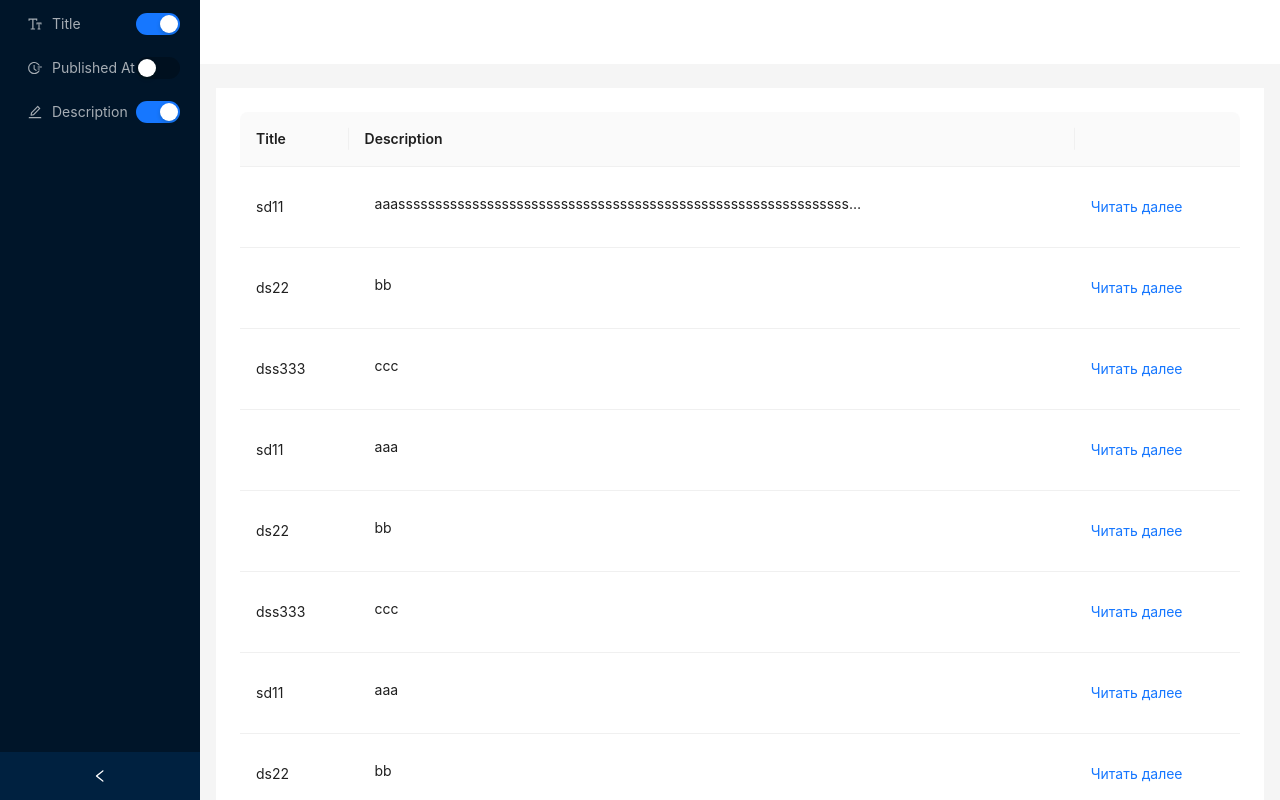
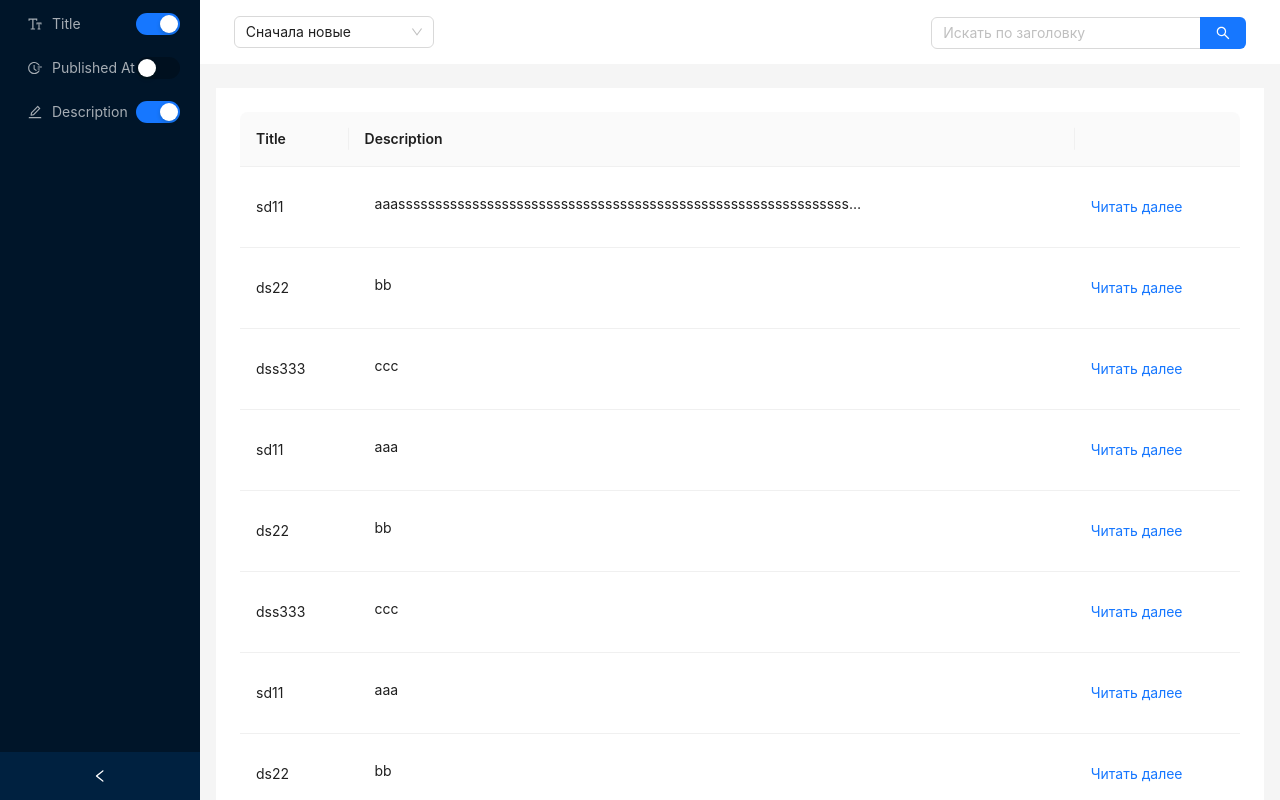
Before and after one commit to likermusic/sobes-it-pro, a React (Create React App) app: page / in a window 1280 px wide. Shown: the top 800 px of the page. Built offline with nearby package versions, Linux system fonts and the light colour scheme.

Commit message:
Сдалал просмотр статьи отдельно

```diff
--- a/src/components/App/App.tsx
+++ b/src/components/App/App.tsx
@@ -9,7 +9,7 @@ import type { MenuProps } from 'antd';
 import { Layout, Menu, theme, Switch, Col, Row   } from 'antd';
 import {BrowserRouter, Routes, Route} from 'react-router-dom';
 import Article from '../Article/Article';
-
+import Filter from '../Filter/Filter';
 interface ArticleData {
   title: string;
   publishedAt: string;
@@ -29,6 +29,7 @@ interface ColumnsProps {
 interface AppContextProps {
   columns:ColumnsProps[];
   setColumns: React.Dispatch<SetStateAction<ColumnsProps[]>>;
+  data: ArticleData[];
   // Add additional properties if necessary
 }
 
@@ -140,8 +141,8 @@ const App: React.FC = () => {
   // const modifiedColumns = changeColumns(columns);
 
   return (
-    <AppContext.Provider value={{columns, setColumns}}>
-
+    <AppContext.Provider value={{columns, setColumns, data}}>
+      {/* Тут data передавать в контекст */}
 
       <BrowserRouter>
       <Routes>
@@ -151,7 +152,9 @@ const App: React.FC = () => {
                 <Menu theme="dark" mode="inline" items={items}/>
             </Sider>
             <Layout >
-              <Header style={{ padding: 0, background: colorBgContainer }} />
+              <Header style={{ padding: 0, background: colorBgContainer }} >
+                  <Filter/>
+              </Header>
               <Content style={{ margin: '24px 16px 0', overflow: 'initial' }}>
 
                   <div style={{ padding: 24, textAlign: 'center', background: colorBgContainer }}>
--- a/src/components/Article/Article.tsx
+++ b/src/components/Article/Article.tsx
@@ -1,18 +1,29 @@
-import React from 'react'
+import React, { useContext } from 'react'
 import {Link, useParams} from 'react-router-dom'
-import { Card } from 'antd';
+import { Card,Row } from 'antd';
+import { AppContext } from '../App/App';
 
 function Article() {
   const {id} = useParams();
+  const appContext = useContext(AppContext);
+  if (!appContext) {
+    return null;
+  }
+
+ const { data } = appContext;
+
+ const item = data.find( (col,ind) => ind == Number(id));
+
 
   return (
     <>
     <Link to="/">На главную</Link>
-    <div>Article {id}</div>
-    <Card title="Default size card" extra={<a href="#">More</a>} style={{ width: 300 }}>
-      <p>Card content</p>
-      <p>Card content</p>
-      <p>Card content</p>
+    {/* <div>Article {id}</div> */}
+    <Card  style={{ width: 600, position:'absolute', left: '50%', top:'50%', transform: 'translate(-50%,-50%)', background:'#40a9ff', color:'#fff', textAlign:'center'}}>
+      <h1>{item?.title}</h1>
+      <hr />
+      <p>{item?.publishedAt}</p>
+      <p>{item?.description}</p>
     </Card>
     </>
   )
--- /dev/null
+++ b/src/components/Filter/Filter.tsx
@@ -0,0 +1,48 @@
+import { AudioOutlined } from '@ant-design/icons';
+import { Input, Space, Select, Row, Col } from 'antd';
+import React from 'react';
+
+const { Search } = Input;
+
+const suffix = (
+  <AudioOutlined
+    style={{
+      fontSize: 16,
+      color: '#1677ff',
+    }}
+  />
+);
+
+const onSearch = (value: string) => console.log(value);
+
+const handleChange = (value: string) => {
+  console.log(`selected ${value}`);
+};
+
+function Filter() {
+
+
+  return (
+    <Row align="middle" justify="space-around">
+      <Col span={9}>
+        <Select
+        defaultValue="Сначала новые"
+        style={{ width: 200 }}
+        onChange={handleChange}
+        options={[
+          { value: 'new', label: 'Сначала новые' },
+          { value: 'old', label: 'Сначала старые' },
+        ]}
+      />
+      </Col>
+      <Col span={7} offset={5}>
+        <Search style={{verticalAlign:'middle'}} placeholder="Искать по заголовку" onSearch={onSearch} enterButton />
+      </Col>
+
+    </Row>
+
+  )
+
+}
+
+export default Filter;
```
Also changed, not shown: src/components/Search/Search.tsx (deleted, +0 -47 lines).
